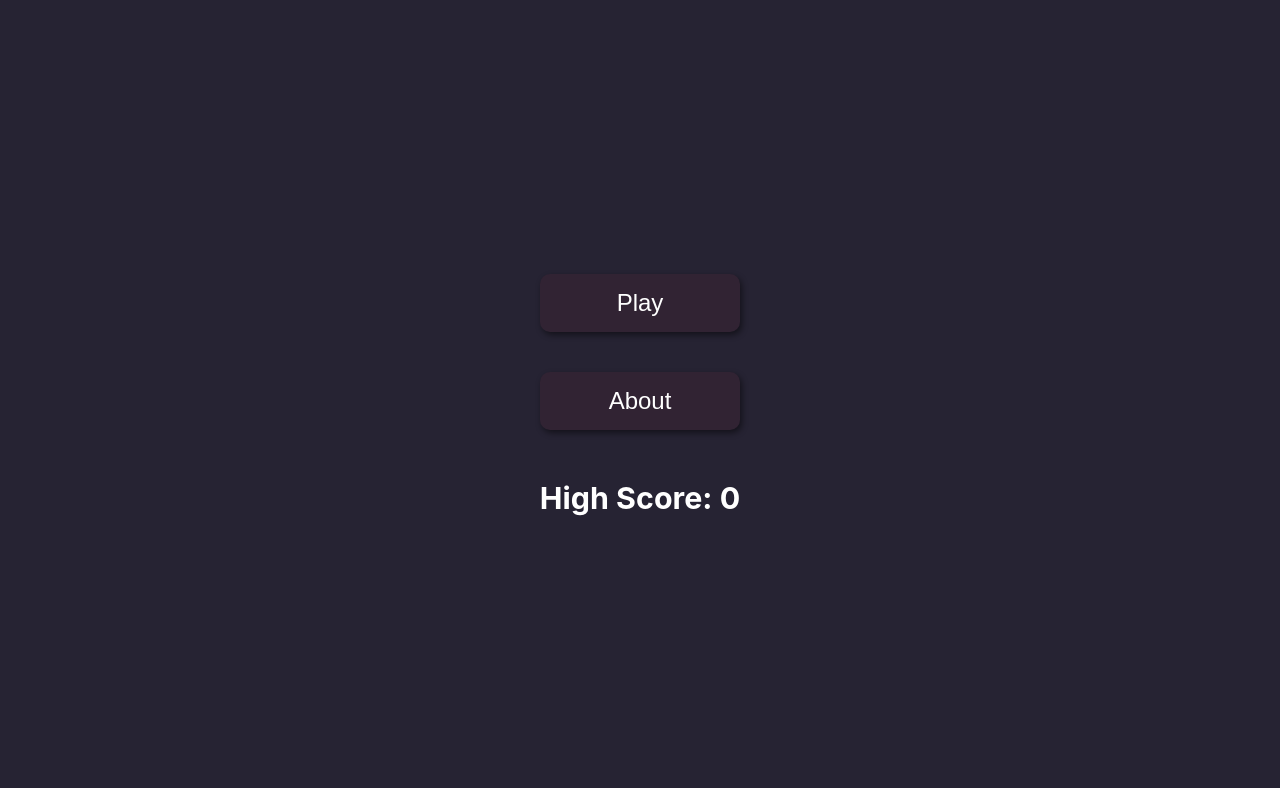
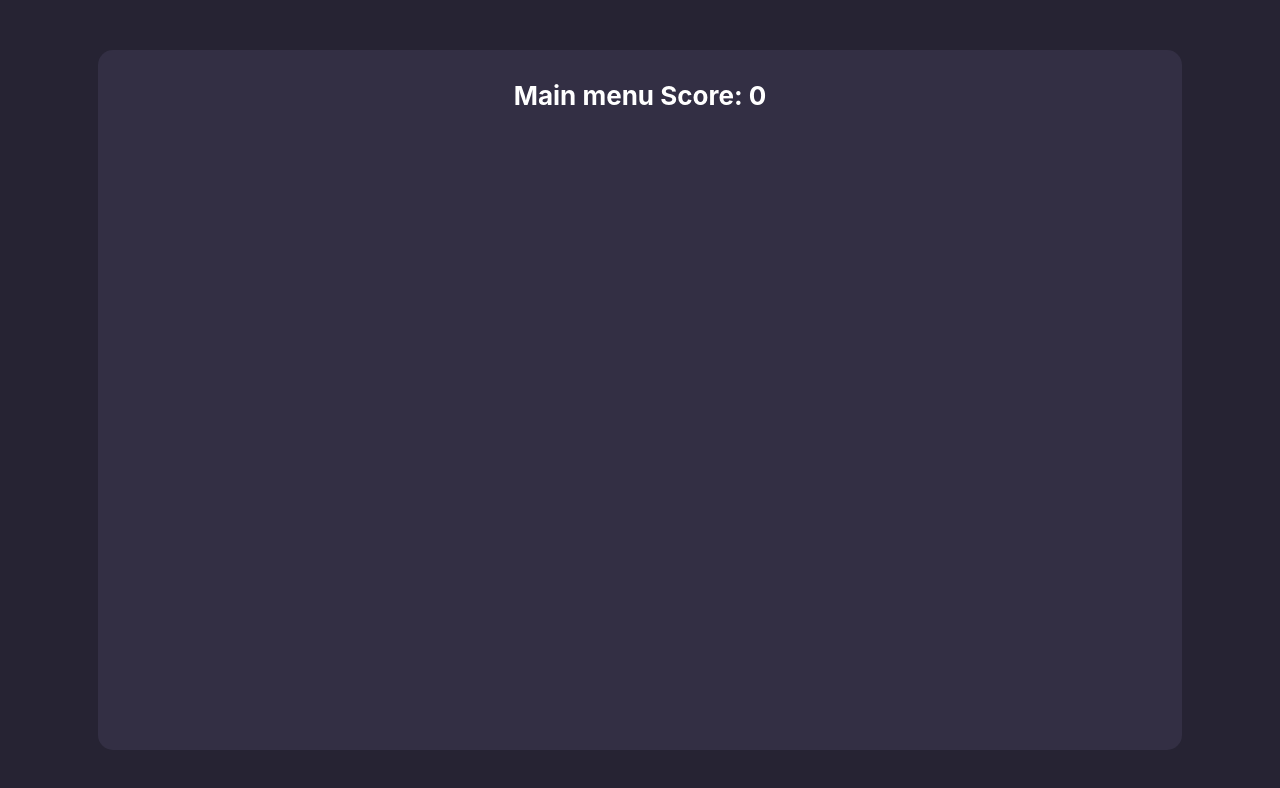
Before and after one commit to L03A95/rgb-guesser, a React (Create React App) app: page / in a window 1280 px wide. Both pictures are taken after a click on the button "Play". Shown: the top 788 px of the page. Built offline with nearby package versions, Linux system fonts and the light colour scheme.

Commit message:
added_game

```diff
--- /dev/null
+++ b/src/Components/GameDisplay.jsx
@@ -0,0 +1,30 @@
+import { useState } from "react"
+
+
+export default function GameDisplay ({gameShowHandler}) {
+    const [score, setScore] = useState(0)
+
+
+    function getRandomColor() {
+        var r = Math.floor(Math.random() * 256);
+        var g = Math.floor(Math.random() * 256);
+        var b = Math.floor(Math.random() * 256);
+
+        var rgb = "rgb(" + r + ", " + g + ", " + b + ")";
+        var hex = "#" + componentToHex(r) + componentToHex(g) + componentToHex(b);
+
+        return { rgb: rgb, hex: hex };
+      }
+
+      function componentToHex(c) {
+        var hex = c.toString(16);
+        return hex.length == 1 ? "0" + hex : hex;
+      }
+
+    return(
+        <>
+            <strong onClick={() => gameShowHandler(false,true)}>Main menu          </strong>
+            <strong>Score: {score}</strong>
+        </>
+    )
+}
--- a/src/Components/Titles/About.jsx
+++ b/src/Components/Titles/About.jsx
@@ -5,9 +5,9 @@ export default function About ({aboutShowHandler}) {
 
 
     return (
-        <div>
-            <h3 onClick={() => aboutShowHandler(false,true)}>X</h3>
-            <p>Hola este es el about</p>
-        </div>
+        <>
+            <h3 onClick={() => aboutShowHandler(false,true)} className="about_button">X</h3>
+            <p>Hello everyone, today I want to introduce you to a fun web game called RGB Guesser. This game challenges you to guess the RGB or Hex code of a color that appears on your screen. One of the great features of RGB Guesser is its sleek and intuitive design. The game's interface is easy to navigate, allowing you to focus on the challenge at hand. The color palette used in the game is also well-designed, ensuring that the colors are displayed in a way that is both visually appealing and easy to distinguish.The game was developed by Liam Marlon Perez Lupia, using mainly Javascript and React.</p>
+        </>
     )
 }
--- a/src/Components/Titles/MainScreen.jsx
+++ b/src/Components/Titles/MainScreen.jsx
@@ -1,4 +1,5 @@
 import "../../Styles/MainScreen.css"
+import GameDisplay from "../GameDisplay"
 import About from "./About"
 import { useEffect, useState } from "react"
 
@@ -6,18 +7,28 @@ import { useEffect, useState } from "react"
 export default function MainScreen () {
 
     const [showAbout, setShowAbout] = useState("none")
+    const [showGame, setShowGame] = useState("none")
 
     const aboutShowHandler = (open,close) => {
         if (open) setShowAbout("about_display")
         if (close) setShowAbout("none")
     }
 
+    const gameShowHandler = (open,close) => {
+        if (open) setShowGame("game_display")
+        if (close) setShowGame("none")
+    }
+
+
     return (
         <>
-            <button className="main_buttons">Play</button>
+            <button className="main_buttons" onClick={() => gameShowHandler(true)}>Play</button>
             <button className="main_buttons" onClick={() => aboutShowHandler(true)}>About</button>
             <div  className={showAbout}>
-                <About aboutShowHandler={aboutShowHandler}></About>
+                <About aboutShowHandler={aboutShowHandler}/>
+            </div>
+            <div className={showGame}>
+                <GameDisplay gameShowHandler={gameShowHandler}/>
             </div>
 
             <h3>High Score: 0</h3>
--- a/src/Styles/MainScreen.css
+++ b/src/Styles/MainScreen.css
@@ -17,15 +17,48 @@
     background-color: #2d202e;
 }
 
+
+@keyframes anim{
+    0% {background-color: #f00;}
+    20% {background-color: #0f0;}
+    40% {background-color: #00f;}
+    60% {background-color: #f00;}
+    80% {background-color: #0f0;}
+    100% {background-color: #00f;}
+
+
+
+}
+
+.main_buttons:hover {
+    animation-name: anim;
+    animation-duration: 5s;
+    animation-iteration-count: infinite;
+}
+
 .about_display {
     background-color: #332f44;
     opacity: 0.8;
-    height: 800px;
-    width: 800px;
+    height: 70vh;
+    width: 40vw;
     position: absolute;
     border-radius: 15px;
+    padding: 30px;
 }
 
 .none {
     display: none;
 }
+
+.about_button {
+    cursor: pointer;
+}
+
+.game_display {
+    background-color: #332f44;
+    height: 80vh;
+    width: 80vw;
+    position: absolute;
+    border-radius: 15px;
+    padding: 30px;
+}
```
